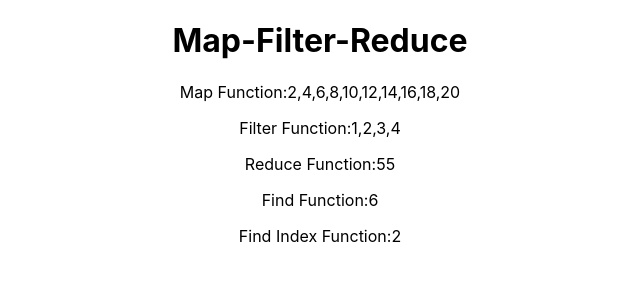
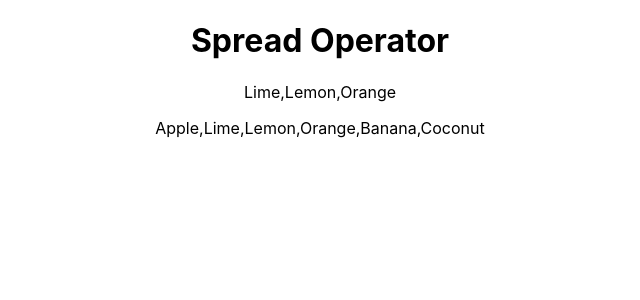
Before and after one commit to mohsinrashid64/React-Stuff, a React (Create React App) app: page / in a window 1280 px wide. Shown: the top 300 px of the page, without its empty margins (320-960 px from the left). Built offline with nearby package versions, Linux system fonts and the light colour scheme.

Commit message:
first_commit

```diff
--- a/src/App.js
+++ b/src/App.js
@@ -4,69 +4,33 @@ import './App.css';
 import Heading from "./Components/heading"
 
 
-var numbers = [1, 2, 3, 4, 5, 6, 7, 8, 9, 10];
 
-// OLD WAY
-// function double(param){
-//   return param * 2;
-// }
-// const newNums = numbers.map(double)
-// function double(param){
-//   return param * 2;
-// }
-////////////////////////
+
+const citrus = ["Lime","Lemon","Orange"];
+const fruits = ["Apple",...citrus,"Banana","Coconut"];
 
 
 // Map
-const newNumsMap = numbers.map(function(param){
-  return param * 2;
+const citrusVar = citrus.map(function(param){
+  return param ;
 })
 
-// Filter
-const newNumsFilter = numbers.filter(function(param){
-  return param < 5
+const fruitsVar = fruits.map(function(param){
+  return param ;
 })
 
-
-// Reduce
-const newNumsReduce = numbers.reduce(function(accumulator,param){
-  return accumulator + param
-})
-
-// Find
-const newNumsFind = numbers.find(function(param){
-  return  param > 5
-})
-
-// Find Index
-const newNumsFindIndex = numbers.findIndex(function(param){
-  return  param > 2
-})
 
 function App() {
   return (
     <div className="App">
       <Heading/>
       <p>
-        Map Function:
-        {newNumsMap + " "}
+        {citrusVar + " "}
       </p>
       <p>
-        Filter Function:
-        {newNumsFilter + " "}
+        {fruitsVar + " "}
       </p>
-      <p>
-        Reduce Function:
-        {newNumsReduce + " "}
-      </p>
-      <p>
-        Find Function:
-        {newNumsFind + " "}
-      </p>
-      <p>
-        Find Index Function:
-        {newNumsFindIndex + " "}
-      </p>
+
     </div>
   );
 }
--- a/src/Components/heading.js
+++ b/src/Components/heading.js
@@ -2,6 +2,6 @@
 
 export default function Heading(){
     return (
-        <h1>Map-Filter-Reduce</h1>
+        <h1>Spread Operator</h1>
     )
 }
```
